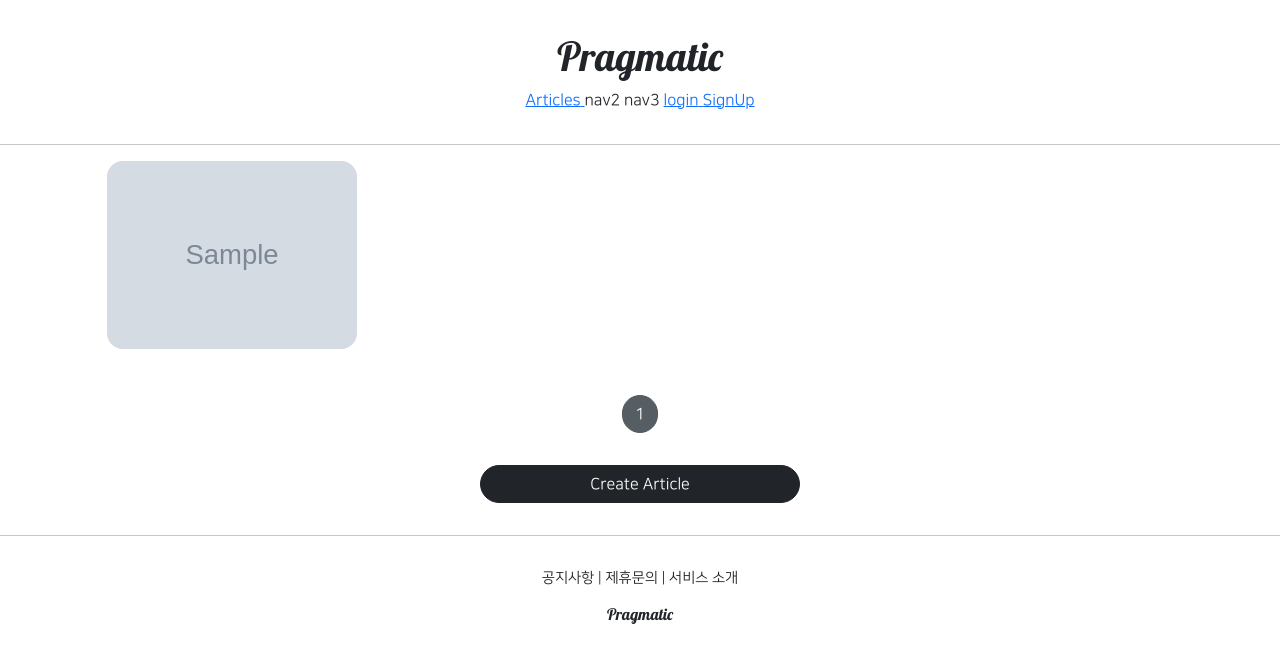
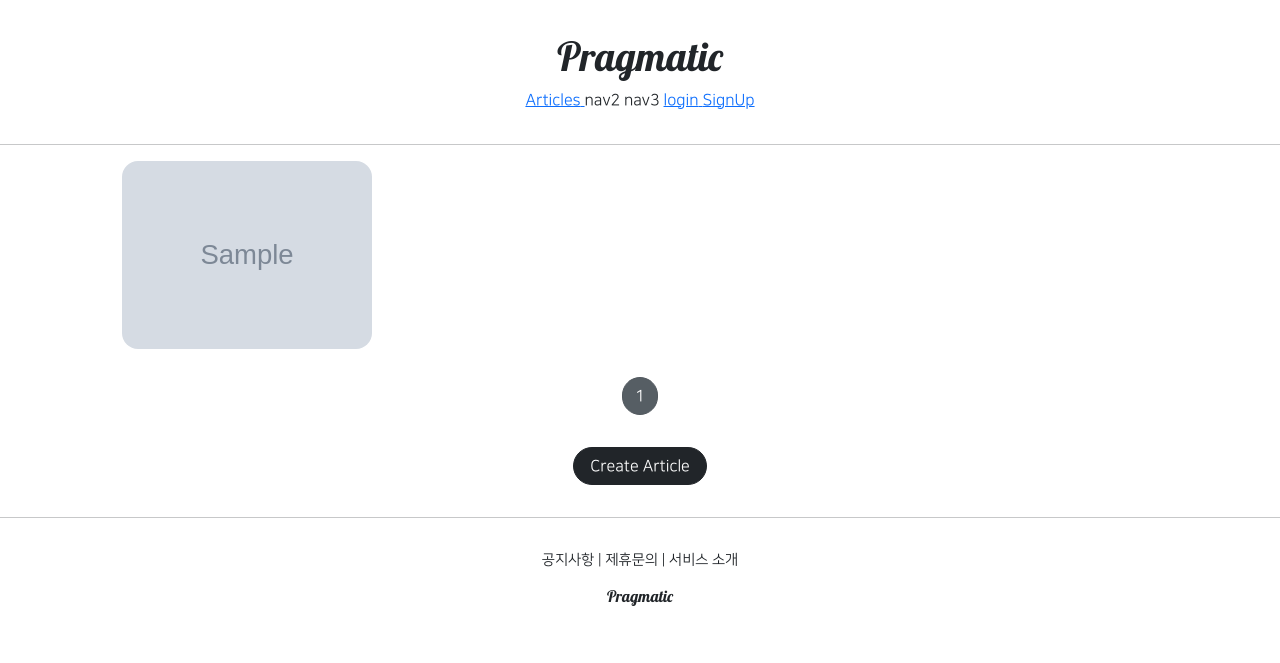
Before and after one commit to jkli51/pragmatic, a Django app: page /articles/list/ in a window 1280 px wide. Shown: the top 663 px of the page. Run offline with Django 4.2, Linux system fonts and the light colour scheme; tables that the repository leaves empty hold one stand-in row (values such as "Sample post"); grey boxes marked "Sample" are stand-in pictures; some libraries are stand-ins or nearby versions.

Commit message:
django course 39 commit

```diff
--- a/articleapp/templates/articleapp/list.html
+++ b/articleapp/templates/articleapp/list.html
@@ -4,9 +4,18 @@
 {% block content %}
 
 <style>
+
+    .container {
+        padding: 0;
+        margin: 0, auto;
+    }
+
+    .container a {
+        width: 45%;
+        max-width: 250px;
+    }
+
     .container div {
-      width: 250px;
-      background-color: antiquewhite;
       display: flex;
       justify-content: center;
       align-items: center;
@@ -38,7 +47,7 @@
     {% include 'snippets/pagination.html' with page_obj=page_obj %}
 
 <div style="text-align: center;">
-    <a href="{% url 'articleapp:create' %}" class="btn btn-dark rounded-pill col-3 mt-3 mb-3">
+    <a href="{% url 'articleapp:create' %}" class="btn btn-dark rounded-pill mt-3 mb-3 px-3">
         Create Article
     </a>
 </div>
--- a/commentapp/templates/commentapp/create.html
+++ b/commentapp/templates/commentapp/create.html
@@ -13,7 +13,7 @@
         {% if user.is_authenticated %}
         <input type="submit" class="btn btn-dark rounded-pill col-6 mt-3">
         {% else %}
-        <a href="{% url 'accountapp/login' %}?next={{ request.path }}"
+        <a href="{% url 'accountapp:login' %}?next={{ request.path }}"
            class="btn btn-dark rounded-pill col-6 mt-3">
             Login
         </a>
--- a/pragmatic/settings.py
+++ b/pragmatic/settings.py
@@ -37,7 +37,7 @@ SECRET_KEY = env('SECRET_KEY')
 # SECURITY WARNING: don't run with debug turned on in production!
 DEBUG = True
 
-ALLOWED_HOSTS = []
+ALLOWED_HOSTS = ['*']
 
 # Application definition
 
--- a/static/base.css
+++ b/static/base.css
@@ -15,3 +15,9 @@
     text-align: center;
     margin: 2rem 0;
 }
+
+@media screen and (max-width:500px) {
+    html {
+        font-size: 13px;
+    }
+}
--- a/static/js/magicgrid.js
+++ b/static/js/magicgrid.js
@@ -302,7 +302,7 @@
 let magicGrid = new MagicGrid({
   container: '.container',
   animate: true,
-  gutter: 30,
+  gutter: 12,
   static: true,
   useMin: true
 });
--- a/templates/head.html
+++ b/templates/head.html
@@ -2,6 +2,7 @@
 
 <head>
     <meta charset="UTF-8">
+    <meta name="viewport" content="width=device-width, initial-scale=1, shrink-to-fit=no">
     <title>Pragmatic</title>
 
     <!--  BOOTSTRAP LINK  -->
```
